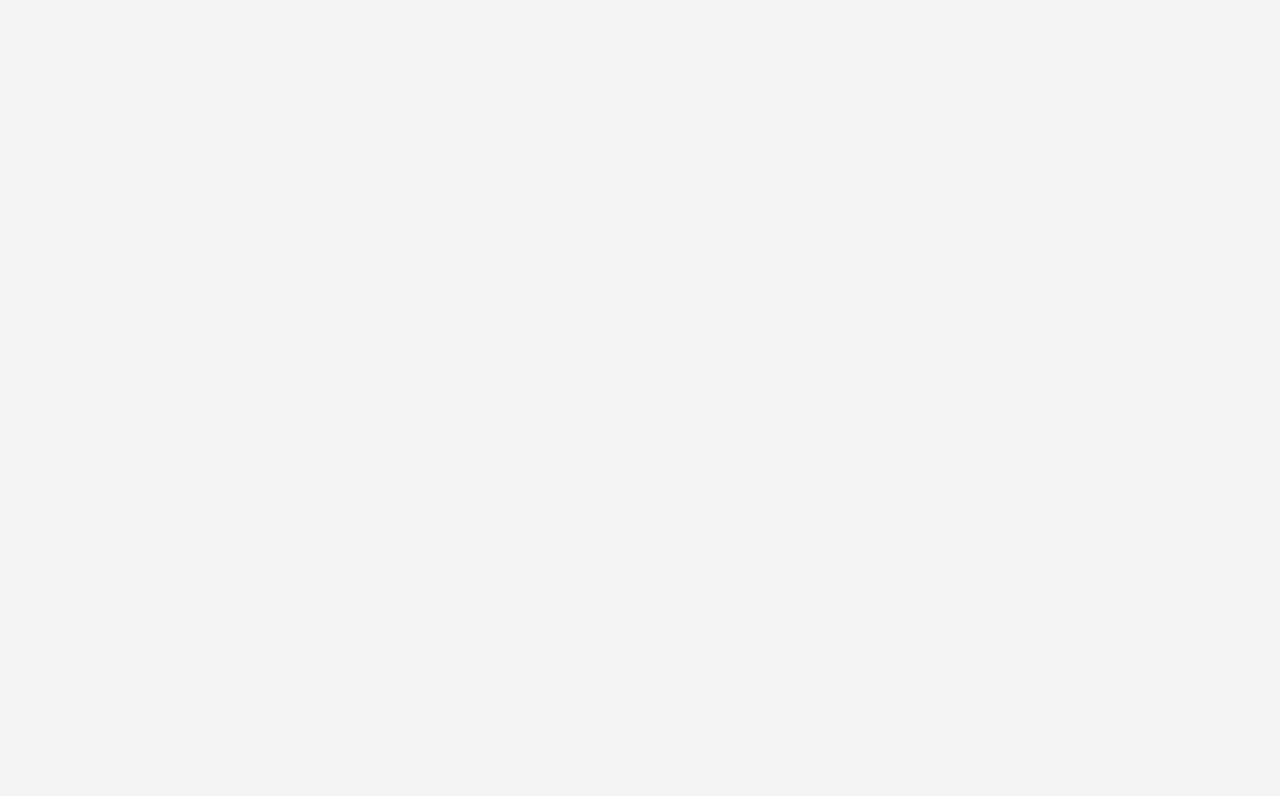
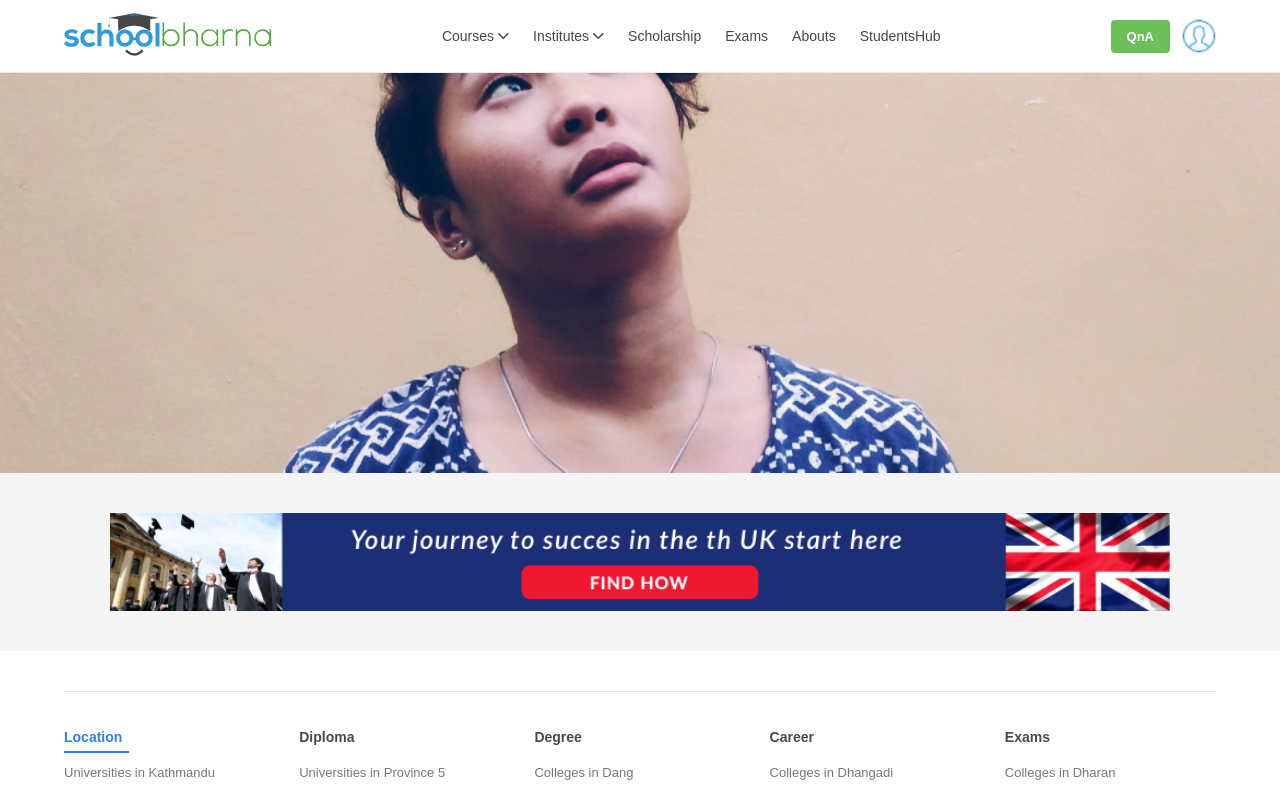
Before and after one commit to bibashmanjusubedi/schoolbharna-ui, a React (Vite) app: page /careers in a window 1280 px wide. Before the commit this address had no page. Shown: the top 796 px of the page. Built offline with nearby package versions, Linux system fonts and the light colour scheme.

Commit message:
feat: CareersHero Section in Careers Page

```diff
--- /dev/null
+++ b/src/components/layout/CareersHero.jsx
@@ -0,0 +1,13 @@
+import React from 'react';
+import styles from './CareersHero.module.css';
+// import heroImg from '../../assets/images/CareersHero.png';
+
+const CareersHero = () => {
+  return (
+    <section
+      className={styles.heroSection}
+    />
+  );
+};
+
+export default CareersHero;
--- /dev/null
+++ b/src/components/layout/CareersHero.module.css
@@ -0,0 +1,8 @@
+.heroSection{
+    width:100%;
+    height:400px;
+    background-image: url('../../assets/images/CareersHero.png');
+    background-size: cover;
+    background-position:center 35%;
+    background-repeat:no-repeat;
+}
--- /dev/null
+++ b/src/pages/Careers.jsx
@@ -0,0 +1,18 @@
+import "./Careers.css";
+import Navbar from "../components/layout/Navbar";
+import JourneyBanner from "../components/layout/JourneyBanner";
+import FooterLinks from "../components/layout/FooterLinks";
+import Footer from "../components/layout/Footer";
+import CareersHero from "../components/layout/CareersHero";
+
+export default function Careers() {
+  return (
+    <>
+      <Navbar />
+      <CareersHero />
+      <JourneyBanner />
+      <FooterLinks />
+      <Footer />
+    </>
+  );
+}
--- a/src/routes/AppRoutes.jsx
+++ b/src/routes/AppRoutes.jsx
@@ -1,6 +1,7 @@
 import { BrowserRouter, Routes, Route } from "react-router-dom";
 import Home from "../pages/Home";
 import Courses from "../pages/Courses";
+import Careers from "../pages/Careers";
 
 export default function AppRoutes() {
     return (
@@ -8,6 +9,7 @@ export default function AppRoutes() {
         <Routes>
           <Route path="/" element={<Home />} />
           <Route path="/courses" element={<Courses />} />
+          <Route path="/careers" element={<Careers />} />
         </Routes>
       </BrowserRouter>
     );
```
Also changed, not shown: src/assets/images/CareersHero.png (added), src/pages/Careers.css (added).
